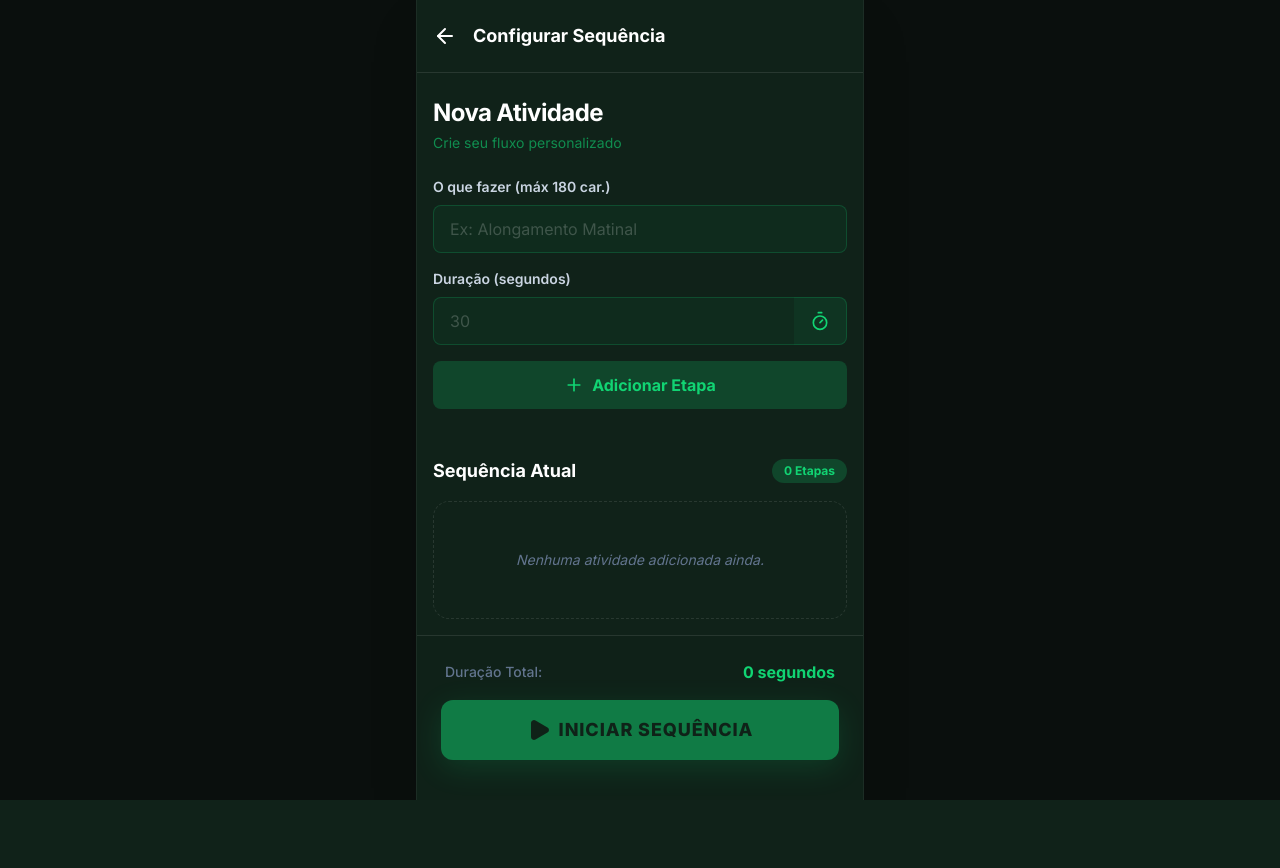
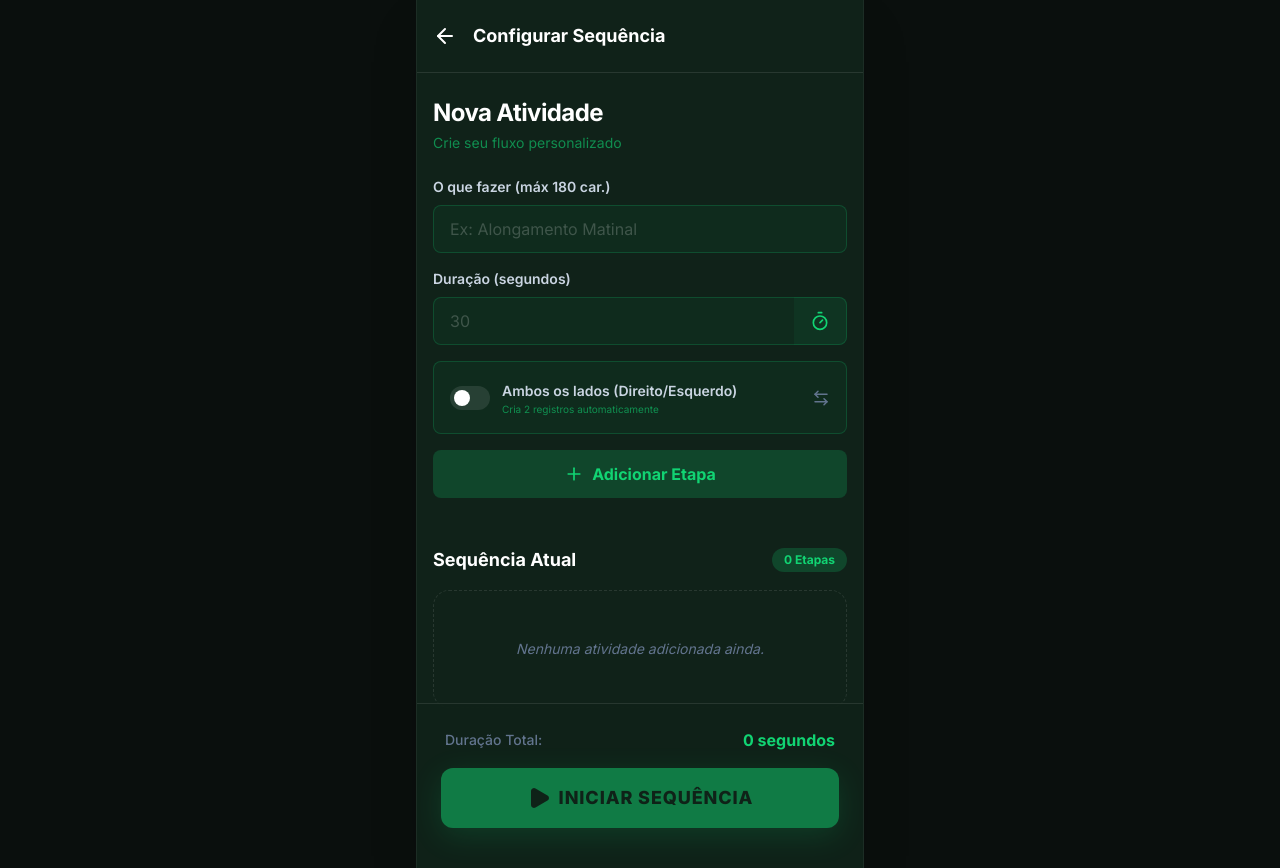
Before and after one commit to charines/crontask, a React (Vite) app: page / in a window 1280 px wide. Both pictures are taken after a click on the button "COMEÇAR AGORA". Before the commit the page ends 800 px from the top, so only its background shows below. Built offline with nearby package versions, Linux system fonts and the light colour scheme.

Commit message:
feat: Add option to create two activities (left/right) automatically when "both sides" is enabled.

```diff
--- a/src/App.jsx
+++ b/src/App.jsx
@@ -22,13 +22,27 @@ export default function App() {
     localStorage.setItem(STORAGE_KEY, JSON.stringify(activities));
   }, [activities]);
 
-  const addActivity = (name, durationSeconds) => {
-    const newActivity = {
-      id: Date.now(),
-      name,
-      durationSeconds: parseFloat(durationSeconds)
-    };
-    setActivities([...activities, newActivity]);
+  const addActivity = (name, durationSeconds, bothSides = false) => {
+    if (bothSides) {
+      const rightSide = {
+        id: `${Date.now()}-r`,
+        name: `${name} (Direito)`,
+        durationSeconds: parseFloat(durationSeconds)
+      };
+      const leftSide = {
+        id: `${Date.now()}-l`,
+        name: `${name} (Esquerdo)`,
+        durationSeconds: parseFloat(durationSeconds)
+      };
+      setActivities(prev => [...prev, rightSide, leftSide]);
+    } else {
+      const newActivity = {
+        id: `${Date.now()}-${Math.random().toString(36).substr(2, 9)}`,
+        name,
+        durationSeconds: parseFloat(durationSeconds)
+      };
+      setActivities(prev => [...prev, newActivity]);
+    }
   };
 
   const deleteActivity = (id) => {
--- a/src/pages/ConfigPage.jsx
+++ b/src/pages/ConfigPage.jsx
@@ -7,19 +7,22 @@ import {
   Trash2,
   Play,
   ArrowUp,
-  ArrowDown
+  ArrowDown,
+  ArrowLeftRight
 } from 'lucide-react';
 
 export default function ConfigPage({ activities, onAdd, onDelete, onMove, onClear, onStart, onBack }) {
   const [name, setName] = useState('');
   const [duration, setDuration] = useState('');
+  const [bothSides, setBothSides] = useState(false);
 
   const handleSubmit = (e) => {
     e.preventDefault();
     if (!name || !duration) return;
-    onAdd(name, duration);
+    onAdd(name, duration, bothSides);
     setName('');
     setDuration('');
+    setBothSides(false);
   };
 
   const totalTime = Math.round(activities.reduce((acc, curr) => acc + curr.durationSeconds, 0));
@@ -84,6 +87,18 @@ export default function ConfigPage({ activities, onAdd, onDelete, onMove, onClea
               </div>
             </div>
           </div>
+
+          <div className="flex items-center gap-3 p-4 rounded-lg border border-primary/20 bg-primary/5 cursor-pointer select-none transition-all hover:bg-primary/10" onClick={() => setBothSides(!bothSides)}>
+            <div className={`w-10 h-6 rounded-full transition-colors relative ${bothSides ? 'bg-primary' : 'bg-white/10'}`}>
+              <div className={`absolute top-1 w-4 h-4 rounded-full bg-white transition-all ${bothSides ? 'left-5' : 'left-1'}`} />
+            </div>
+            <div className="flex-1">
+              <span className="text-sm font-semibold text-slate-300">Ambos os lados (Direito/Esquerdo)</span>
+              <p className="text-[10px] text-primary/60">Cria 2 registros automaticamente</p>
+            </div>
+            <ArrowLeftRight size={18} className={bothSides ? 'text-primary' : 'text-slate-500'} />
+          </div>
+
           <button
             type="submit"
             className="w-full bg-primary/20 hover:bg-primary/30 text-primary font-bold py-3 rounded-lg flex items-center justify-center gap-2 transition-all mt-2 active:scale-[0.98]"
```
